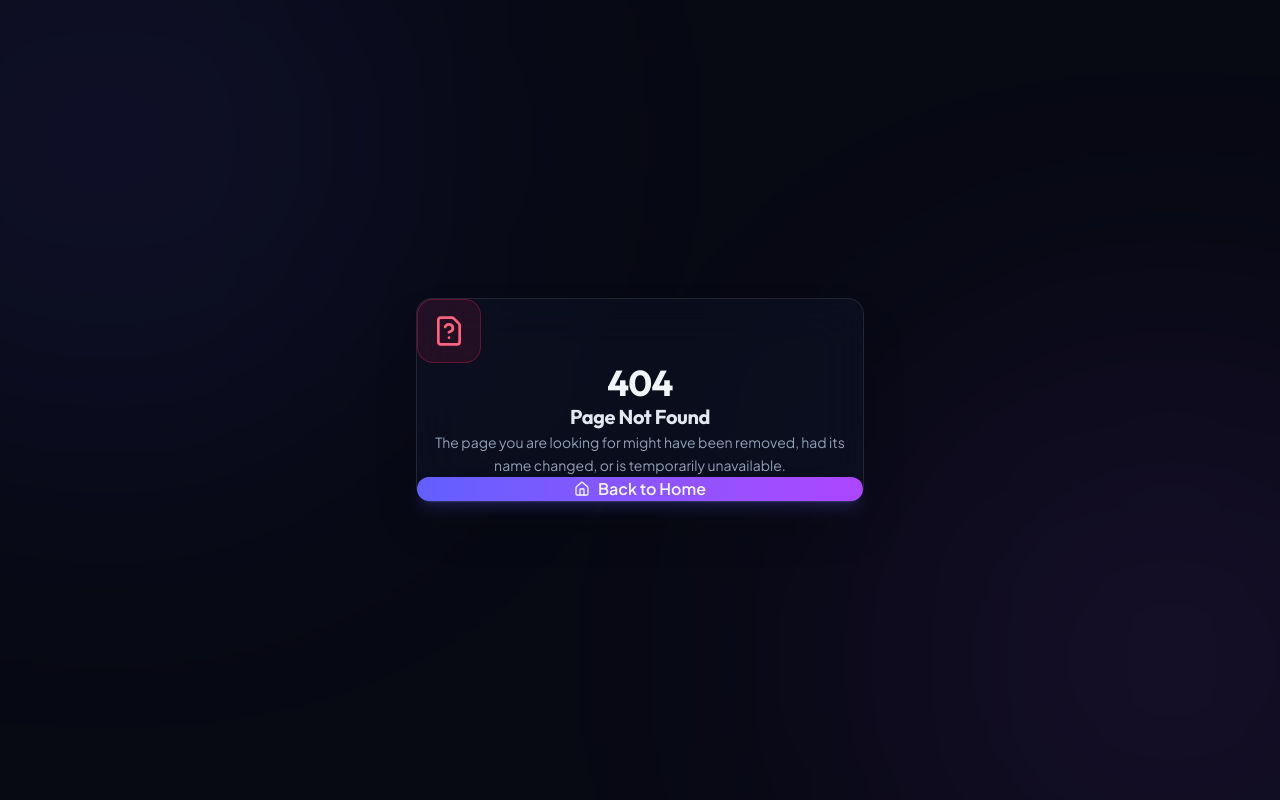
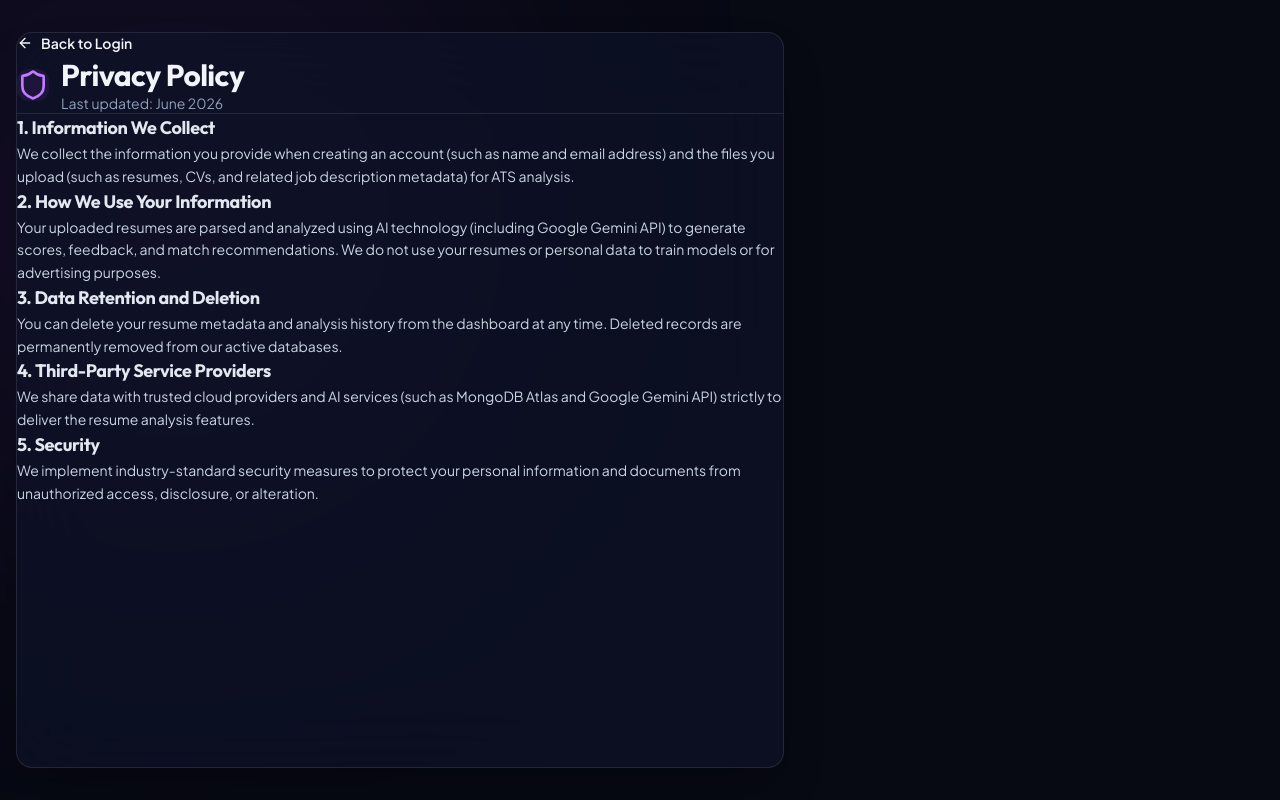
Before and after one commit to 18032007santhosh-ux/resumeiq-ai, a React app in the folder frontend/: page /privacy in a window 1280 px wide. Before the commit this address had no page. Built offline with nearby package versions, Linux system fonts and the light colour scheme; the HTML template or start-up script is replaced by a standard one.

Commit message:
phase 3 changes 2

```diff
--- a/frontend/src/App.jsx
+++ b/frontend/src/App.jsx
@@ -12,6 +12,8 @@ import { ForgotPassword } from './pages/ForgotPassword';
 import { ResetPassword } from './pages/ResetPassword';
 import { Dashboard } from './pages/Dashboard';
 import { NotFound } from './pages/NotFound';
+import { Terms } from './pages/Terms';
+import { Privacy } from './pages/Privacy';
 
 function App() {
   return (
@@ -66,6 +68,10 @@ function App() {
               }
             />
 
+            {/* Static pages */}
+            <Route path="/terms" element={<Terms />} />
+            <Route path="/privacy" element={<Privacy />} />
+
             {/* Fallback 404 Route */}
             <Route path="*" element={<NotFound />} />
           </Routes>
--- /dev/null
+++ b/frontend/src/pages/Privacy.tsx
@@ -0,0 +1,68 @@
+import React from 'react';
+import { Link } from 'react-router-dom';
+import { Shield, ArrowLeft } from 'lucide-react';
+import { motion } from 'framer-motion';
+
+export const Privacy: React.FC = () => {
+  return (
+    <div className="auth-page" style={{ overflowY: 'auto', padding: '2rem 1rem' }}>
+      <div className="absolute top-[-10%] left-[-10%] w-[600px] h-[600px] bg-purple-500/10 rounded-full blur-[140px] pointer-events-none z-0"></div>
+
+      <div className="w-full max-w-3xl bg-slate-900/60 backdrop-blur-2xl border border-white/10 rounded-2xl p-8 shadow-2xl relative mx-auto my-8 z-10" style={{ background: '#0e1227bf' }}>
+        <div className="mb-6">
+          <Link to="/login" className="inline-flex items-center gap-2 text-indigo-400 hover:text-indigo-300 text-sm font-semibold transition-all">
+            <ArrowLeft className="w-4 h-4" />
+            Back to Login
+          </Link>
+        </div>
+
+        <div className="flex items-center gap-3 border-b border-white/10 pb-6 mb-6">
+          <div className="p-3 bg-purple-500/10 rounded-xl">
+            <Shield className="text-purple-400 w-8 h-8" />
+          </div>
+          <div>
+            <h1 className="text-3xl font-bold text-slate-100">Privacy Policy</h1>
+            <p className="text-sm text-slate-400 mt-1">Last updated: June 2026</p>
+          </div>
+        </div>
+
+        <div className="space-y-6 text-slate-300 leading-relaxed text-sm">
+          <section>
+            <h2 className="text-lg font-semibold text-slate-200 mb-2">1. Information We Collect</h2>
+            <p>
+              We collect the information you provide when creating an account (such as name and email address) and the files you upload (such as resumes, CVs, and related job description metadata) for ATS analysis.
+            </p>
+          </section>
+
+          <section>
+            <h2 className="text-lg font-semibold text-slate-200 mb-2">2. How We Use Your Information</h2>
+            <p>
+              Your uploaded resumes are parsed and analyzed using AI technology (including Google Gemini API) to generate scores, feedback, and match recommendations. We do not use your resumes or personal data to train models or for advertising purposes.
+            </p>
+          </section>
+
+          <section>
+            <h2 className="text-lg font-semibold text-slate-200 mb-2">3. Data Retention and Deletion</h2>
+            <p>
+              You can delete your resume metadata and analysis history from the dashboard at any time. Deleted records are permanently removed from our active databases.
+            </p>
+          </section>
+
+          <section>
+            <h2 className="text-lg font-semibold text-slate-200 mb-2">4. Third-Party Service Providers</h2>
+            <p>
+              We share data with trusted cloud providers and AI services (such as MongoDB Atlas and Google Gemini API) strictly to deliver the resume analysis features.
+            </p>
+          </section>
+
+          <section>
+            <h2 className="text-lg font-semibold text-slate-200 mb-2">5. Security</h2>
+            <p>
+              We implement industry-standard security measures to protect your personal information and documents from unauthorized access, disclosure, or alteration.
+            </p>
+          </section>
+        </div>
+      </div>
+    </div>
+  );
+};
--- /dev/null
+++ b/frontend/src/pages/Terms.tsx
@@ -0,0 +1,68 @@
+import React from 'react';
+import { Link } from 'react-router-dom';
+import { FileText, ArrowLeft } from 'lucide-react';
+import { motion } from 'framer-motion';
+
+export const Terms: React.FC = () => {
+  return (
+    <div className="auth-page" style={{ overflowY: 'auto', padding: '2rem 1rem' }}>
+      <div className="absolute top-[-10%] left-[-10%] w-[600px] h-[600px] bg-indigo-500/10 rounded-full blur-[140px] pointer-events-none z-0"></div>
+
+      <div className="w-full max-w-3xl bg-slate-900/60 backdrop-blur-2xl border border-white/10 rounded-2xl p-8 shadow-2xl relative mx-auto my-8 z-10" style={{ background: '#0e1227bf' }}>
+        <div className="mb-6">
+          <Link to="/login" className="inline-flex items-center gap-2 text-indigo-400 hover:text-indigo-300 text-sm font-semibold transition-all">
+            <ArrowLeft className="w-4 h-4" />
+            Back to Login
+          </Link>
+        </div>
+
+        <div className="flex items-center gap-3 border-b border-white/10 pb-6 mb-6">
+          <div className="p-3 bg-indigo-500/10 rounded-xl">
+            <FileText className="text-indigo-400 w-8 h-8" />
+          </div>
+          <div>
+            <h1 className="text-3xl font-bold text-slate-100">Terms of Service</h1>
+            <p className="text-sm text-slate-400 mt-1">Last updated: June 2026</p>
+          </div>
+        </div>
+
+        <div className="space-y-6 text-slate-300 leading-relaxed text-sm">
+          <section>
+            <h2 className="text-lg font-semibold text-slate-200 mb-2">1. Acceptance of Terms</h2>
+            <p>
+              By accessing and using ResumeIQ AI, you agree to be bound by these Terms of Service. If you do not agree to these terms, please do not use our services.
+            </p>
+          </section>
+
+          <section>
+            <h2 className="text-lg font-semibold text-slate-200 mb-2">2. Description of Service</h2>
+            <p>
+              ResumeIQ AI provides web-based tools to analyze resumes against applicant tracking systems (ATS) and offer AI-driven career feedback. We reserve the right to modify, suspend, or discontinue any aspect of the service at any time.
+            </p>
+          </section>
+
+          <section>
+            <h2 className="text-lg font-semibold text-slate-200 mb-2">3. User Accounts</h2>
+            <p>
+              To access certain features of the service, you must register for an account. You are responsible for maintaining the confidentiality of your account credentials and for all activities that occur under your account.
+            </p>
+          </section>
+
+          <section>
+            <h2 className="text-lg font-semibold text-slate-200 mb-2">4. Data Ownership & Privacy</h2>
+            <p>
+              You retain all ownership rights to the resumes and personal information you upload to our platform. Our use of your data is governed by our Privacy Policy.
+            </p>
+          </section>
+
+          <section>
+            <h2 className="text-lg font-semibold text-slate-200 mb-2">5. Limitation of Liability</h2>
+            <p>
+              ResumeIQ AI is provided "as is" without any warranties. We do not guarantee that our analysis will secure employment or interview callbacks. In no event shall we be liable for any indirect, incidental, or consequential damages.
+            </p>
+          </section>
+        </div>
+      </div>
+    </div>
+  );
+};
```
